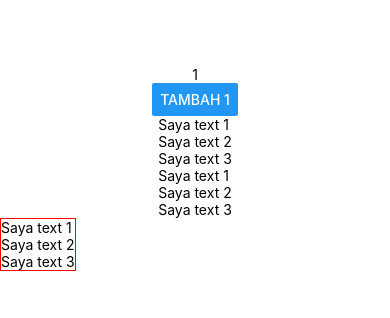
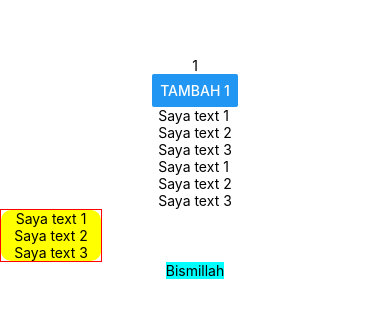
Before and after one commit to adibest/first-react, a React Native app: screen / in a window 390 px wide. Shown: the part 254-572 px from the top of the page. Built offline with nearby package versions, Linux system fonts and the light colour scheme.

Commit message:
finish button?

```diff
--- a/App.js
+++ b/App.js
@@ -1,11 +1,18 @@
 import React, {Component} from 'react';
-import {View, Text, Button, TouchableOpacity, TouchableHighlight, TouchableNativeFeedback} from 'react-native';
+import {View, Text, Button, TouchableOpacity, TouchableHighlight, TouchableNativeFeedback, TouchableWithoutFeedback} from 'react-native';
 
 export default class App extends Component {
 
   state = {
     content: 1,
+    baca: false,
   };
+
+  bacaHandle() {
+    this.setState({
+      baca: !this.state.baca
+    });
+  }
 
   touchHandle(arg) {
     let result = this.state.content + arg;
@@ -58,13 +65,30 @@ export default class App extends Component {
           <TouchableNativeFeedback
             onPress={() => this.touchHandle(2)}
           >
-            <View>
+            <View style={{
+              backgroundColor: 'yellow',
+              borderRadius: 10,
+              width: 100,
+              elevation: 5,
+              justifyContent: 'center',
+              alignItems: 'center',
+            }}>
               <Text>Saya text 1</Text>
               <Text>Saya text 2</Text>
               <Text>Saya text 3</Text>
             </View>
           </TouchableNativeFeedback>
 
+        {/*this is touchable without feedback*/}
+          <TouchableWithoutFeedback
+            onPress={() => this.bacaHandle()}
+            style={{marginTop: 15}}
+          >
+            <View style={{backgroundColor: this.state.baca ? 'lime' : 'aqua'}}>
+              <Text>Bismillah</Text>
+            </View>
+          </TouchableWithoutFeedback>
+
         </View>
       );
   }
```
